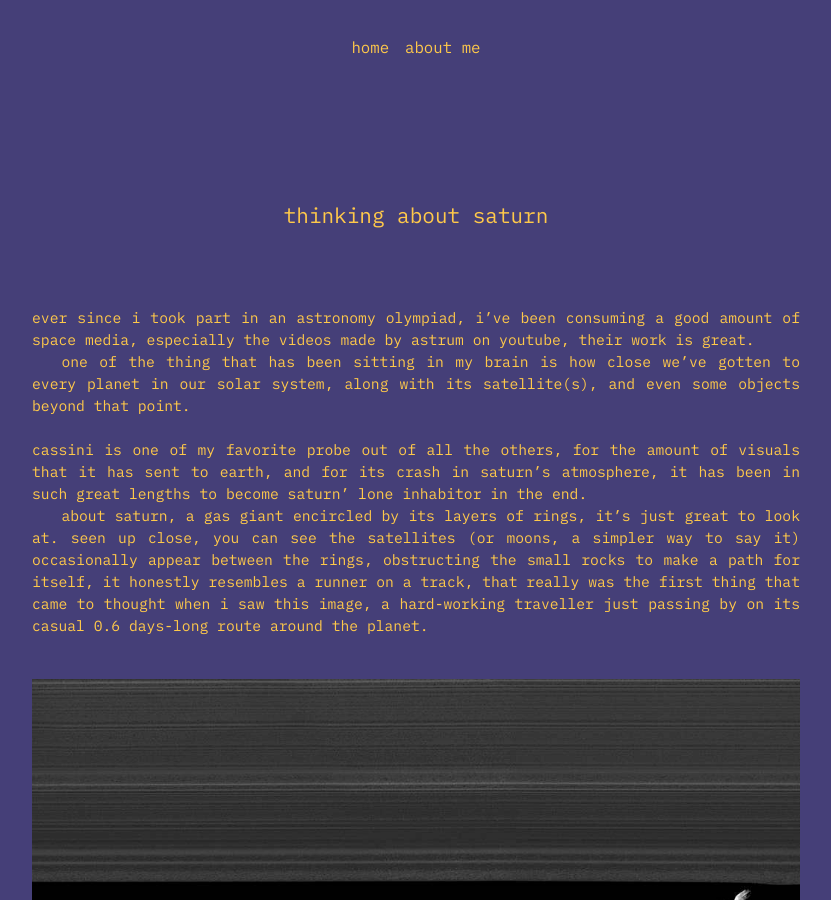
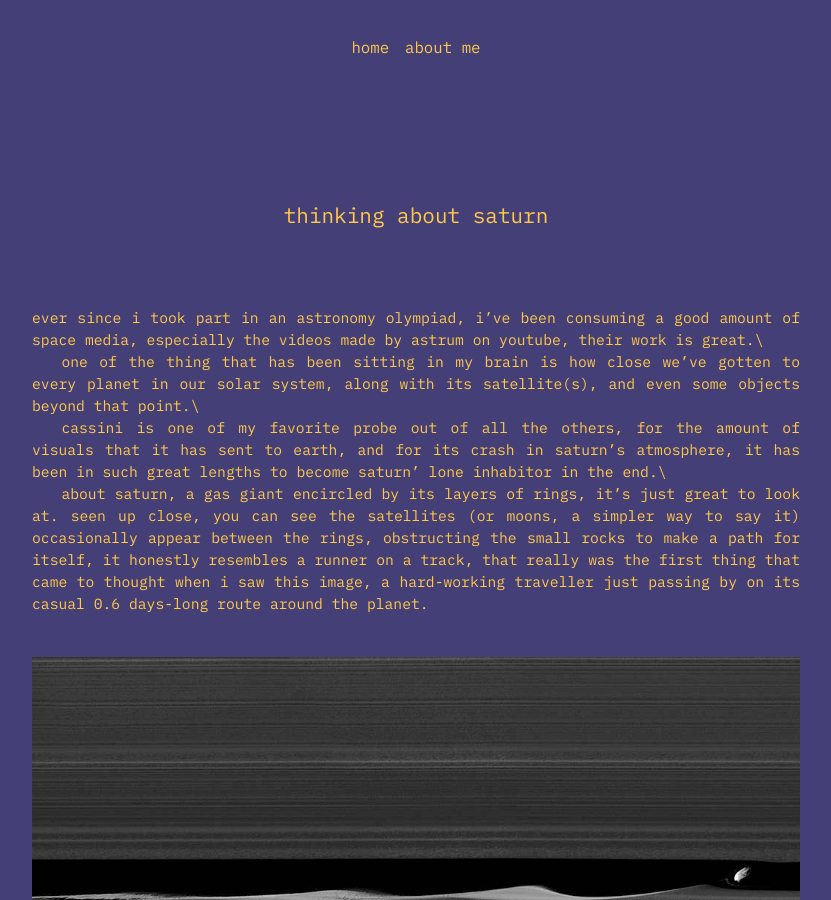
Before and after one commit to arzabz/arzabz.github.io, a Jekyll site: the page built from _posts/2024-04-24-thinking-about-saturn.md, in a window 1280 px wide and 900 px high. Shown: the whole window, without its empty margins (224-1055 px from the left). Built offline with Jekyll 4.4.1, drawn with Linux system fonts in a browser that asks for light colours.

Commit message:
Update 2024-04-24-thinking-about-saturn.md

```diff
--- a/_posts/2024-04-24-thinking-about-saturn.md
+++ b/_posts/2024-04-24-thinking-about-saturn.md
@@ -6,11 +6,11 @@ layout: post
 published: true
 ---
 
-ever since i took part in an astronomy olympiad, i've been consuming a good amount of space media, especially the videos made by astrum on youtube, their work is great.
+ever since i took part in an astronomy olympiad, i've been consuming a good amount of space media, especially the videos made by astrum on youtube, their work is great.\\
 
-one of the thing that has been sitting in my brain is how close we've gotten to every planet in our solar system, along with its satellite(s), and even some objects beyond that point.\
-\
-cassini is one of my favorite probe out of all the others, for the amount of visuals that it has sent to earth, and for its crash in saturn's atmosphere, it has been in such great lengths to become saturn' lone inhabitor in the end.
+one of the thing that has been sitting in my brain is how close we've gotten to every planet in our solar system, along with its satellite(s), and even some objects beyond that point.\\
+
+cassini is one of my favorite probe out of all the others, for the amount of visuals that it has sent to earth, and for its crash in saturn's atmosphere, it has been in such great lengths to become saturn' lone inhabitor in the end.\\
 
 about saturn, a gas giant encircled by its layers of rings, it's just great to look at. seen up close, you can see the satellites (or moons, a simpler way to say it) occasionally appear between the rings, obstructing the small rocks to make a path for itself, it honestly resembles a runner on a track, that really was the first thing that came to thought when i saw this image, a hard-working  traveller just passing by on its casual 0.6 days-long route around the planet.
 
@@ -22,8 +22,8 @@ about saturn, a gas giant encircled by its layers of rings, it's just great to l
 </figure>
 
 
-furthermore, the way the light of the sun shines and reflects off saturn's surface (if you could call it that) just showcases its behemoth size and roundness, a cosmically perfectly round object.\
-\
+furthermore, the way the light of the sun shines and reflects off saturn's surface (if you could call it that) just showcases its behemoth size and roundness, a cosmically perfectly round object.\\
+\\
 the desolate space is such a wonder for us.
 
 <figure>
```
